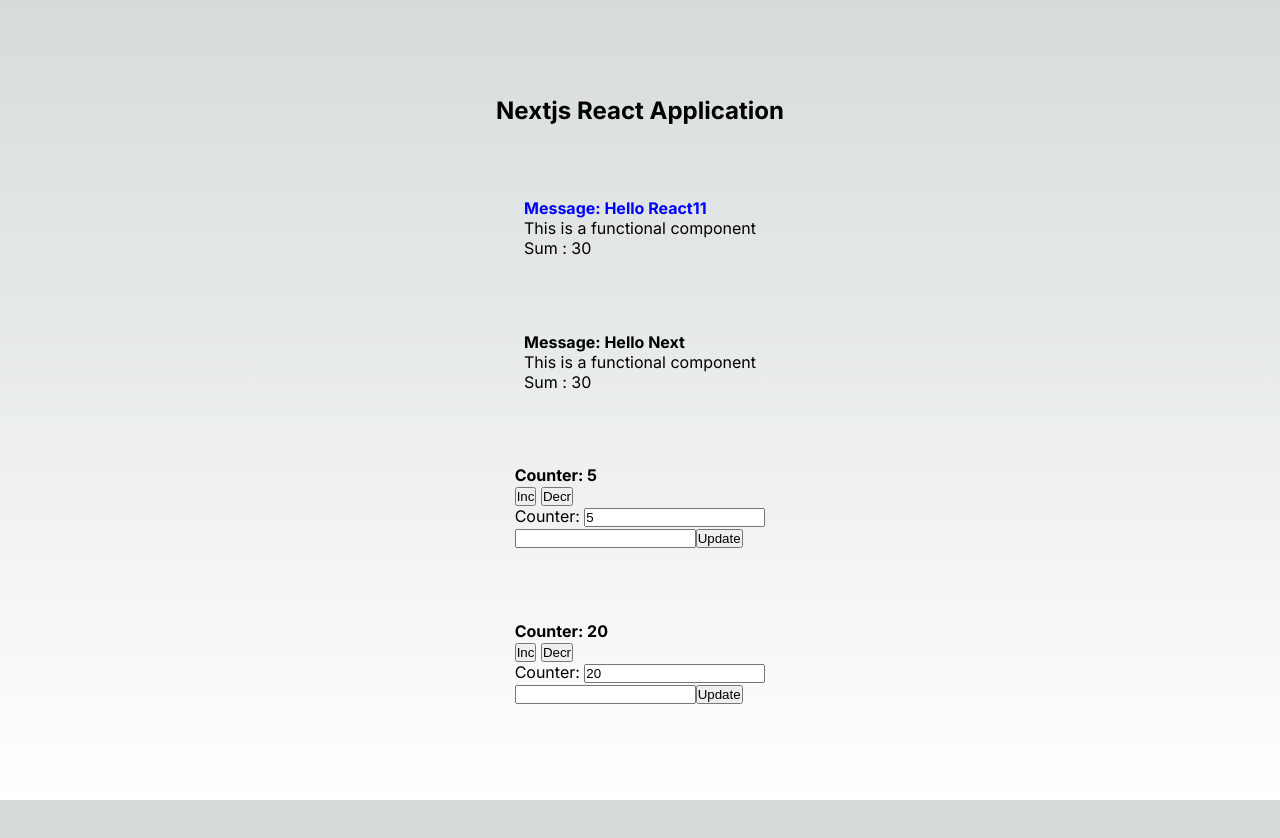
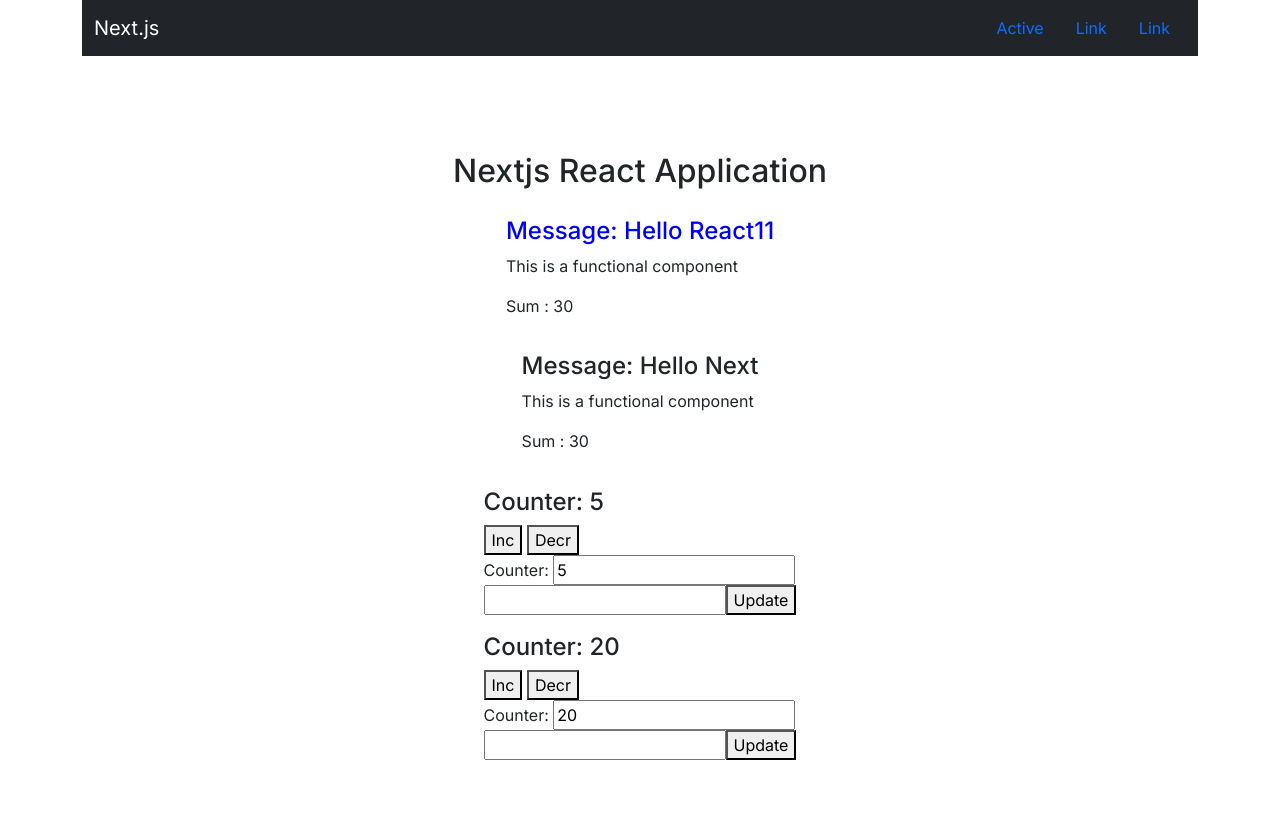
Before and after one commit to aniljos/Nextjs-Sept-09, a Next.js app in the folder the-awesome-app/: page / in a window 1280 px wide. Shown: the top 838 px of the page. Before the commit the page ends 800 px from the top, so only its background shows below. Built offline with nearby package versions, Linux system fonts and the light colour scheme.

Commit message:
Day 2 session 1

```diff
--- a/the-awesome-app/src/app/globals.css
+++ b/the-awesome-app/src/app/globals.css
@@ -1,107 +1 @@
-:root {
-  --max-width: 1100px;
-  --border-radius: 12px;
-  --font-mono: ui-monospace, Menlo, Monaco, "Cascadia Mono", "Segoe UI Mono",
-    "Roboto Mono", "Oxygen Mono", "Ubuntu Monospace", "Source Code Pro",
-    "Fira Mono", "Droid Sans Mono", "Courier New", monospace;
-
-  --foreground-rgb: 0, 0, 0;
-  --background-start-rgb: 214, 219, 220;
-  --background-end-rgb: 255, 255, 255;
-
-  --primary-glow: conic-gradient(
-    from 180deg at 50% 50%,
-    #16abff33 0deg,
-    #0885ff33 55deg,
-    #54d6ff33 120deg,
-    #0071ff33 160deg,
-    transparent 360deg
-  );
-  --secondary-glow: radial-gradient(
-    rgba(255, 255, 255, 1),
-    rgba(255, 255, 255, 0)
-  );
-
-  --tile-start-rgb: 239, 245, 249;
-  --tile-end-rgb: 228, 232, 233;
-  --tile-border: conic-gradient(
-    #00000080,
-    #00000040,
-    #00000030,
-    #00000020,
-    #00000010,
-    #00000010,
-    #00000080
-  );
-
-  --callout-rgb: 238, 240, 241;
-  --callout-border-rgb: 172, 175, 176;
-  --card-rgb: 180, 185, 188;
-  --card-border-rgb: 131, 134, 135;
-}
-
-@media (prefers-color-scheme: dark) {
-  :root {
-    --foreground-rgb: 255, 255, 255;
-    --background-start-rgb: 0, 0, 0;
-    --background-end-rgb: 0, 0, 0;
-
-    --primary-glow: radial-gradient(rgba(1, 65, 255, 0.4), rgba(1, 65, 255, 0));
-    --secondary-glow: linear-gradient(
-      to bottom right,
-      rgba(1, 65, 255, 0),
-      rgba(1, 65, 255, 0),
-      rgba(1, 65, 255, 0.3)
-    );
-
-    --tile-start-rgb: 2, 13, 46;
-    --tile-end-rgb: 2, 5, 19;
-    --tile-border: conic-gradient(
-      #ffffff80,
-      #ffffff40,
-      #ffffff30,
-      #ffffff20,
-      #ffffff10,
-      #ffffff10,
-      #ffffff80
-    );
-
-    --callout-rgb: 20, 20, 20;
-    --callout-border-rgb: 108, 108, 108;
-    --card-rgb: 100, 100, 100;
-    --card-border-rgb: 200, 200, 200;
-  }
-}
-
-* {
-  box-sizing: border-box;
-  padding: 0;
-  margin: 0;
-}
-
-html,
-body {
-  max-width: 100vw;
-  overflow-x: hidden;
-}
-
-body {
-  color: rgb(var(--foreground-rgb));
-  background: linear-gradient(
-      to bottom,
-      transparent,
-      rgb(var(--background-end-rgb))
-    )
-    rgb(var(--background-start-rgb));
-}
-
-a {
-  color: inherit;
-  text-decoration: none;
-}
-
-@media (prefers-color-scheme: dark) {
-  html {
-    color-scheme: dark;
-  }
-}
+@import "~bootstrap/dist/css/bootstrap.min.css";
--- a/the-awesome-app/src/app/layout.tsx
+++ b/the-awesome-app/src/app/layout.tsx
@@ -18,7 +18,31 @@
   return (
     <html lang="en">
       {/* Defines the body of the html page */}
-      <body className={inter.className}>{children}</body>
+      <body className={inter.className}>
+        {/* navbar */}
+        <div className="container">
+          <nav className="navbar navbar-dark bg-dark">
+            <div className="container-fluid">
+              <a className="navbar-brand" href="#">Next.js</a>
+              <ul className="nav">
+                <li className="nav-item">
+                  <a className="nav-link " href="#">Active</a>
+                </li>
+                <li className="nav-item">
+                  <a className="nav-link" href="#">Link</a>
+                </li>
+                <li className="nav-item">
+                  <a className="nav-link" href="#">Link</a>
+                </li>
+
+              </ul>
+            </div>
+          </nav>
+          <main>
+            {children}
+          </main>
+        </div>
+      </body>
     </html>
   );
 }
--- a/the-awesome-app/src/app/page.tsx
+++ b/the-awesome-app/src/app/page.tsx
@@ -2,6 +2,7 @@
 import styles from "./page.module.css";
 import Message from "@/components/Message";
 import Counter from "@/components/Counter";
+//import 'bootstrap/dist/css/bootstrap.min.css';
 
 export default function Home() {
   return (
```
Also changed, not shown: the-awesome-app/package.json (+5 -4 lines), the-awesome-app/src/app/about/page.tsx (added, +11 -0 lines), 1 other file (tests, documents, lock files or other folders).
